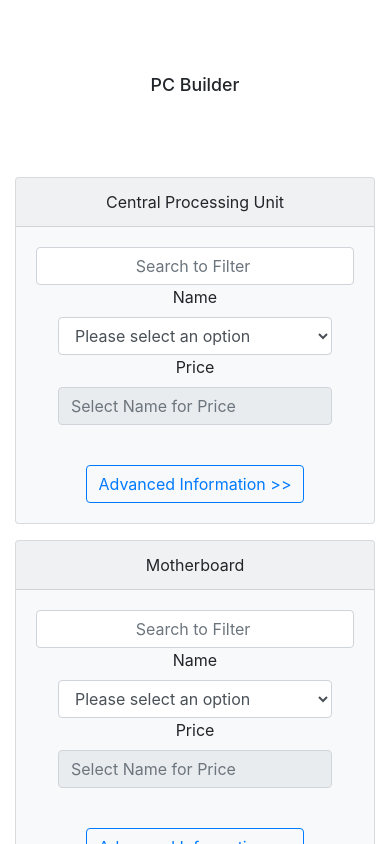
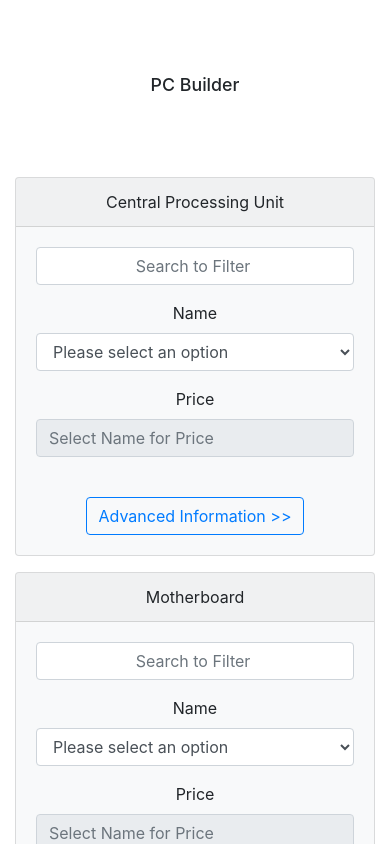
Before and after one commit to DannyNguyenCode/PCBuilder, a React (Create React App) app in the folder pc-builder/: page / in a window 390 px wide. Shown: the top 844 px of the page. Built offline with nearby package versions, Linux system fonts and the light colour scheme.

Commit message:
Fixed issue where application Form section was not responsive when at 768px breakpoint (ipad screen)

```diff
--- a/pc-builder/src/App.css
+++ b/pc-builder/src/App.css
@@ -7,6 +7,26 @@
   max-height: 100%;
 }
 
+@media only screen and (min-width: 992px) {
+  /* width for form select and input tags*/
+  .form-inline .form-group {
+    width: 70% !important;
+  }
+  #search {
+    width: 90% !important;
+  }
+}
+
+@media only screen and (max-width: 768px) {
+  .form-inline .form-group {
+    width: 100% !important;
+  }
+}
+label {
+  margin-top: 1em;
+}
+
+/* width for whole form tag*/
 .form-inline .form-control {
   width: 100% !important;
 }
```
